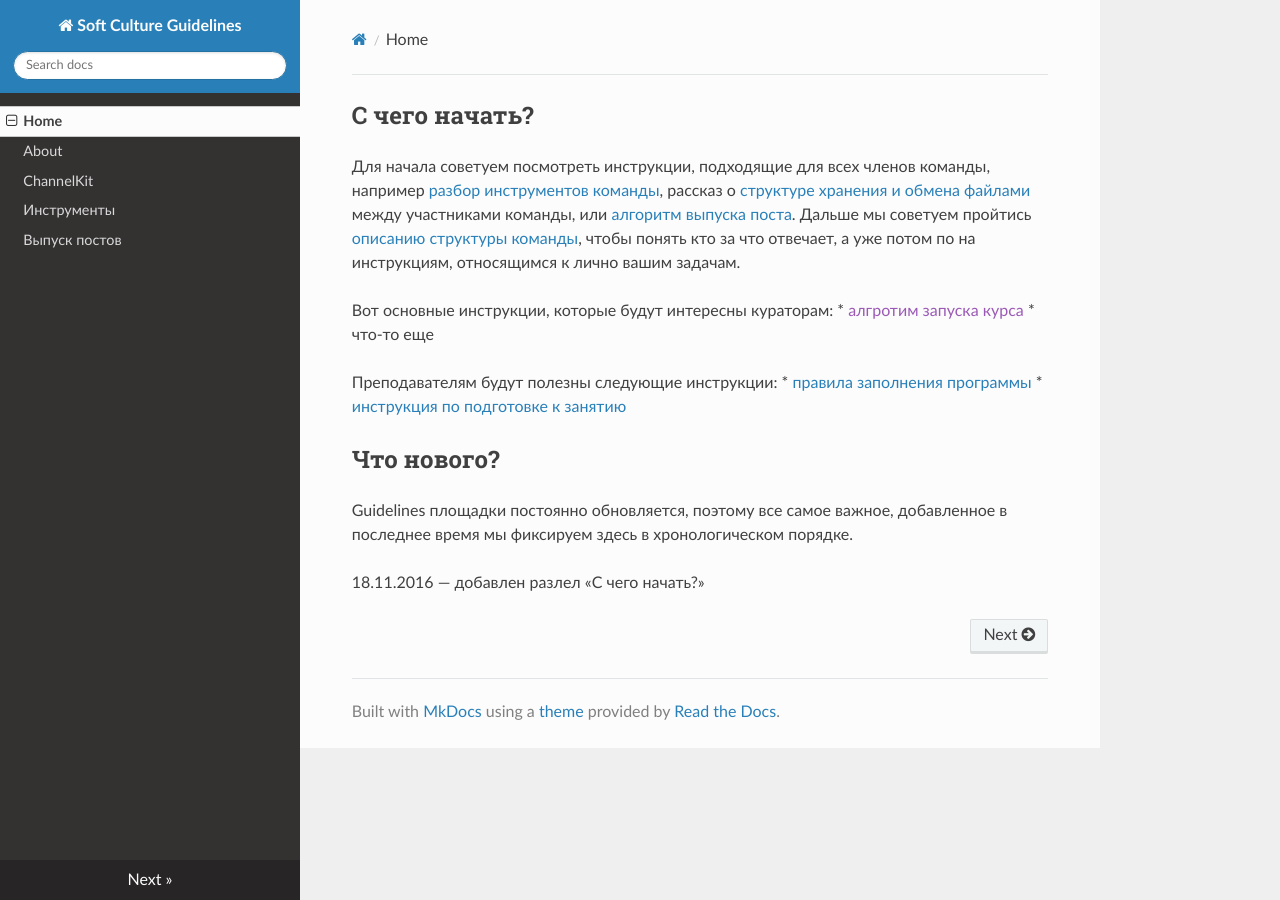
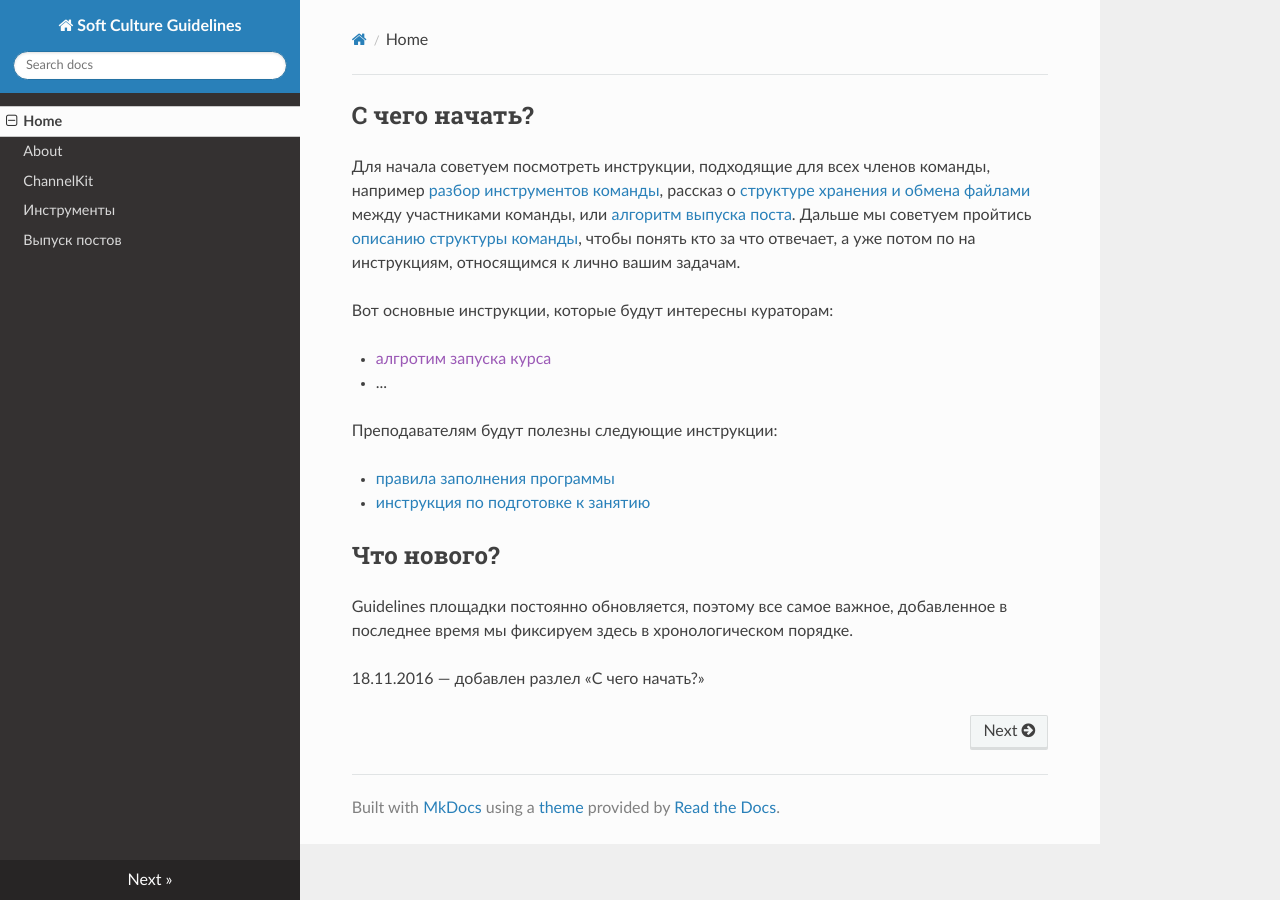
Before and after one commit to arsenyafonin/wiki, an MkDocs documentation site: the page built from docs/index.md, in a window 1280 px wide. Built offline with MkDocs 1.6.1, drawn with Linux system fonts in a browser that asks for light colours; nearby versions of some CDN libraries; old or Windows-style settings are respelled for this version of MkDocs.

Commit message:
Update index.md

```diff
--- a/docs/index.md
+++ b/docs/index.md
@@ -3,10 +3,12 @@
 Для начала советуем посмотреть инструкции, подходящие для всех членов команды, например [разбор инструментов команды](INS_01_Team_Instruments/), рассказ о [структуре хранения и обмена файлами](ссылка) между участниками команды, или [алгоритм выпуска поста](INS_05_Posts/). Дальше мы советуем пройтись [описанию структуры команды](ссылка), чтобы понять кто за что отвечает, а уже потом по на инструкциям, относящимся к лично вашим задачам.
 
 Вот основные инструкции, которые будут интересны кураторам:
+
 * [алгротим запуска курса]()
-* что-то еще
+* ...
 
 Преподавателям будут полезны следующие инструкции:
+
 * [правила заполнения программы](ссылка)
 * [инструкция по подготовке к занятию](ссылка)
 
```
